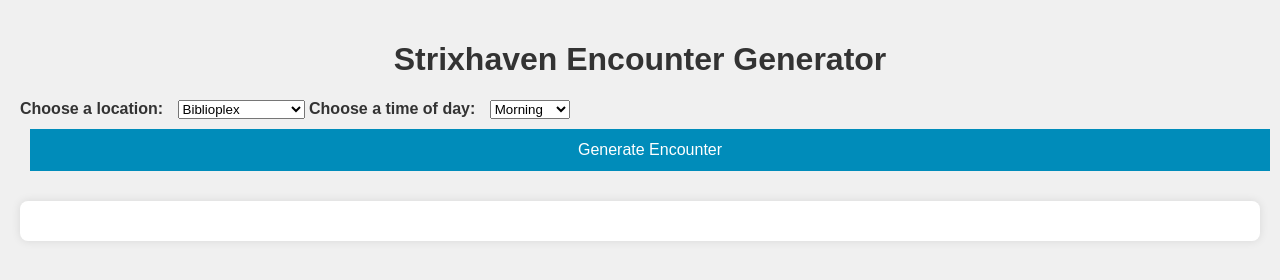
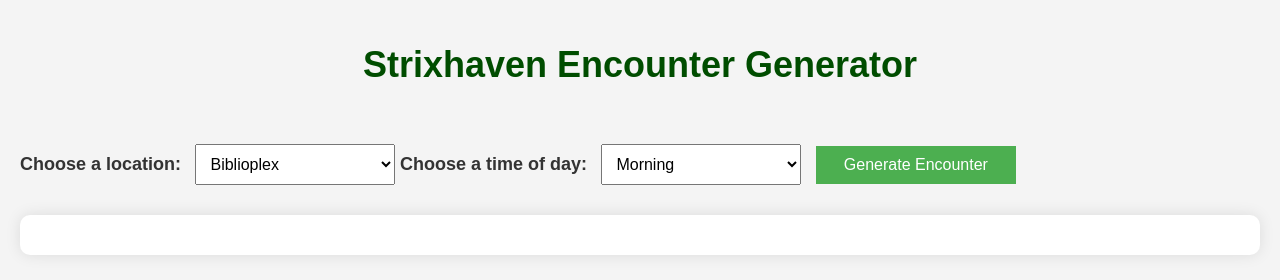
Before and after one commit to GhostBoater/Strixhaven, a plain HTML site: page index.html in a window 1280 px wide. Drawn offline with Linux system fonts and the light colour scheme.

Commit message:
Update style.css

```diff
--- a/style.css
+++ b/style.css
@@ -1,6 +1,6 @@
 body {
-  font-family: Arial, sans-serif;
-  background-color: #f0f0f0;
+  font-family: 'Arial', sans-serif;
+  background-color: #f4f4f4;
   color: #333;
   margin: 0;
   padding: 20px;
@@ -8,25 +8,32 @@ body {
 
 h1 {
   text-align: center;
+  color: #004d00;
+  margin-bottom: 40px;
+  font-size: 36px;
 }
 
 label {
   font-weight: bold;
-  margin-top: 10px;
+  font-size: 18px;
 }
 
 select, button {
   margin-left: 10px;
+  font-size: 16px;
+  padding: 10px;
+}
+
+select, button {
+  width: 200px;
 }
 
 button {
-  padding: 10px 20px;
   margin-top: 20px;
   cursor: pointer;
   background-color: #4CAF50;
   color: white;
   border: none;
-  font-size: 16px;
 }
 
 button:hover {
@@ -36,24 +43,51 @@ button:hover {
 #encounter {
   margin-top: 30px;
   padding: 20px;
-  background-color: white;
-  border-radius: 8px;
-  box-shadow: 0 0 10px rgba(0, 0, 0, 0.1);
+  background-color: #fff;
+  border-radius: 10px;
+  box-shadow: 0 0 15px rgba(0, 0, 0, 0.1);
+  line-height: 1.6;
 }
 
-button {
-  margin-top: 10px;
-  display: block;
-  width: 100%;
-  padding: 12px;
-  font-size: 16px;
-  background-color: #008CBA;
-  border: none;
-  color: white;
-  text-align: center;
-  cursor: pointer;
+#encounter h2 {
+  font-size: 24px;
+  margin-bottom: 20px;
+  color: #2c6b2f;
 }
 
-button:hover {
+#encounter .description,
+#encounter .choices {
+  margin-bottom: 20px;
+}
+
+#encounter .description p {
+  font-size: 18px;
+}
+
+#encounter .choices p {
+  font-size: 18px;
+  margin-top: 10px;
+}
+
+#encounter .choices button {
+  width: 100%;
+  background-color: #008CBA;
+}
+
+#encounter .choices button:hover {
   background-color: #007B9A;
 }
+
+.choice-header {
+  font-size: 22px;
+  margin-bottom: 15px;
+  font-weight: bold;
+  color: #004d00;
+}
+
+.effect {
+  font-style: italic;
+  margin-left: 20px;
+  margin-top: 5px;
+  color: #555;
+}
```
